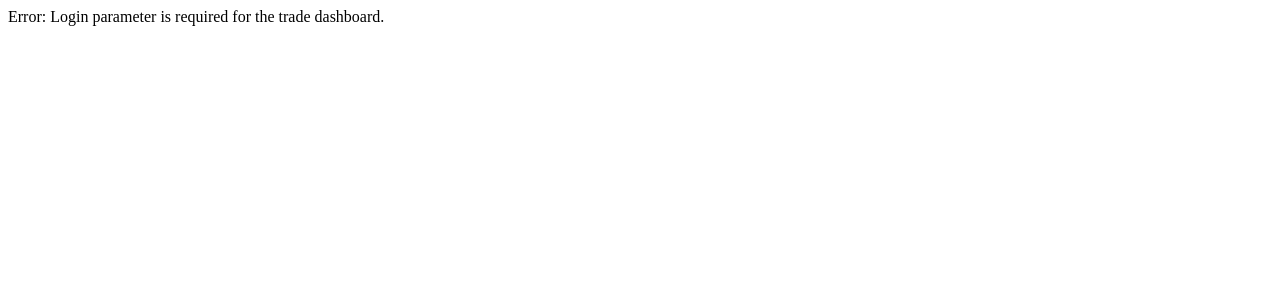
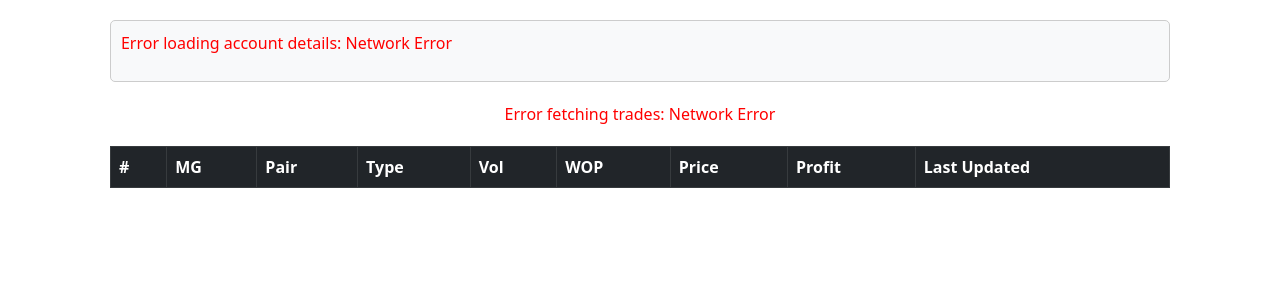
Before and after one commit to chongweehuat/project-T, a PHP site: the page made by simons-algo/index.php in a window 1280 px wide. Shown: the top 300 px of the page. Run offline with PHP 8.4, Linux system fonts and the light colour scheme; lists and menus that the app fills with data are empty.

Commit message:
new open trade dashboard

```diff
--- a/db/my369sa.sql
+++ b/db/my369sa.sql
@@ -13,9 +13,12 @@
   `volume` decimal(15,2) DEFAULT NULL,
   `open_price` decimal(15,5) DEFAULT NULL,
   `profit` decimal(15,2) DEFAULT NULL,
+  `commission`  decimal(15,2) DEFAULT NULL,
   `open_time` datetime DEFAULT NULL,
   `bid_price` decimal(15,5) DEFAULT NULL,
   `ask_price` decimal(15,5) DEFAULT NULL,
+  `current_price` decimal(15,5) DEFAULT NULL,
+  `comment` varchar(100) DEFAULT NULL,
   `last_update` datetime DEFAULT CURRENT_TIMESTAMP
 ) ENGINE=InnoDB DEFAULT CHARSET=utf8mb4;
 ALTER TABLE `trades_open`
--- a/models/AccountModel.php
+++ b/models/AccountModel.php
@@ -9,6 +9,11 @@
 
     public function getAllAccounts() {
         $stmt = $this->db->query("SELECT login, account_name AS name, broker_name, balance, equity, free_margin, last_update FROM accounts");
+        return $stmt->fetchAll(PDO::FETCH_ASSOC);
+    }
+
+    public function getAccountByID($accountId) {
+        $stmt = $this->db->query("SELECT login, account_name AS name, broker_name, balance, equity, free_margin, last_update FROM accounts where login=$accountId");
         return $stmt->fetchAll(PDO::FETCH_ASSOC);
     }
 
--- a/simons-algo/index.php
+++ b/simons-algo/index.php
@@ -1,16 +1,16 @@
 <?php
 // Get the 'view' and 'login' parameters from the URL
 $view = $_GET['view'] ?? 'accounts'; // Default to 'accounts' if no view is specified
-$login = $_GET['login'] ?? null; // Optional parameter for account-specific views
+$account_id = $_GET['account_id'] ?? null; // Optional parameter for account-specific views
 
 // Route to the appropriate view
 switch ($view) {
     case 'openTradeDashboard':
         // Include the openTradeDashboard view only if login is provided
-        if ($login) {
+        if ($account_id) {
             include_once './views/openTradeDashboard.php';
         } else {
-            echo "Error: Login parameter is required for the trade dashboard.";
+            echo "Error: account_id parameter is required for the trade dashboard.";
         }
         break;
 
--- a/simons-algo/views/accounts.php
+++ b/simons-algo/views/accounts.php
@@ -89,7 +89,7 @@
                         const row = `
                             <tr>
                                 <td>
-                                    <a href="?view=openTradeDashboard&login=${account.login}" target="_blank">
+                                    <a href="?view=openTradeDashboard&account_id=${account.login}" target="_blank">
                                         ${account.login}
                                     </a>
                                 </td>
--- a/simons-algo/views/openTradeDashboard.php
+++ b/simons-algo/views/openTradeDashboard.php
@@ -12,6 +12,18 @@
             margin: 20px auto;
         }
 
+        .account-details {
+            max-width: 95%;
+            margin: 20px auto;
+            padding: 10px;
+            display: flex;
+            justify-content: space-between;
+            align-items: center;
+            border: 1px solid #ccc;
+            border-radius: 5px;
+            background-color: #f8f9fa;
+        }
+
         .text-end {
             text-align: right;
         }
@@ -22,7 +34,7 @@
         }
 
         .highlight-negative {
-            color: red;
+            color: red !important;
             font-weight: bold;
         }
 
@@ -34,23 +46,24 @@
 </head>
 <body>
     <div class="container">
-        <h1 class="text-center mt-4">Open Trades Dashboard <?php echo htmlspecialchars($_GET['login'] ?? ''); ?></h1>
-        <div id="loadingSpinner" style="display: none; text-align: center;">
-            <div class="spinner-border text-primary" role="status">
-                <span class="visually-hidden">Loading...</span>
-            </div>
+        <div id="accountDetails" class="account-details">
+            <!-- Account details will be dynamically populated here -->
+            <p>Loading account details...</p>
         </div>
+
         <div id="errorMessage" style="display: none; color: red; text-align: center;"></div>
         <div class="table-container">
             <table class="table table-striped table-bordered" id="tradesTable">
                 <thead class="table-dark">
                     <tr>
                         <th>#</th>
+                        <th>MG</th>
                         <th>Pair</th>
                         <th>Type</th>
-                        <th class="text-end">Total Volume</th>
-                        <th class="text-end">Weighted Open Price</th>
-                        <th class="text-end">Profit</th>
+                        <th>Vol</th>
+                        <th>WOP</th>
+                        <th>Price</th>
+                        <th>Profit</th>
                         <th>Last Updated</th>
                     </tr>
                 </thead>
@@ -62,19 +75,39 @@
     </div>
 
     <script>
-        const login = "<?php echo htmlspecialchars($_GET['login'] ?? ''); ?>";
-        const apiEndpoint = `https://sapi.my369.click/getTrades.php?account_id=${login}`;
+        const account_id = "<?php echo htmlspecialchars($_GET['account_id'] ?? ''); ?>";
+        const accountEndpoint = `https://sapi.my369.click/getAccountByID.php?account_id=${account_id}`;
+        const tradesEndpoint = `https://sapi.my369.click/getTrades.php?account_id=${account_id}`;
+
+        async function fetchAccountDetails() {
+            const accountDetailsDiv = document.getElementById("accountDetails");
+            try {
+                const response = await axios.get(accountEndpoint);
+                if (response.data.status === "success" && response.data.data.length > 0) {
+                    const account = response.data.data[0];
+                    accountDetailsDiv.innerHTML = `
+                        <div>${account.name}</div>
+                        <div>${account.broker_name}</div>
+                        <div> ${account_id}</div>
+                        <div>BAL: ${parseFloat(account.balance).toFixed(2)}</div>
+                        <div>EQT: ${parseFloat(account.equity).toFixed(2)}</div>
+                        <div>FM: ${parseFloat(account.free_margin).toFixed(2)}</div>
+                        <div>${account.last_update}</div>
+                    `;
+                } else {
+                    accountDetailsDiv.innerHTML = `<p style="color: red;">Failed to load account details</p>`;
+                }
+            } catch (error) {
+                accountDetailsDiv.innerHTML = `<p style="color: red;">Error loading account details: ${error.message}</p>`;
+            }
+        }
 
         async function fetchAndRenderTrades() {
-            const spinner = document.getElementById("loadingSpinner");
             const errorMessage = document.getElementById("errorMessage");
-            spinner.style.display = "block";
             errorMessage.style.display = "none";
 
             try {
-                const response = await axios.get(apiEndpoint);
-
-                spinner.style.display = "none";
+                const response = await axios.get(tradesEndpoint);
 
                 if (response.data.status === "success" && response.data.data) {
                     const trades = response.data.data;
@@ -90,10 +123,12 @@
                         const row = `
                             <tr id="trade-${trade.id}" class="highlight-update">
                                 <td>${index + 1}</td>
+                                <td>${trade.magic_number || "-"}</td>
                                 <td>${trade.pair}</td>
                                 <td>${trade.order_type}</td>
                                 <td class="text-end">${parseFloat(trade.total_volume).toFixed(2)}</td>
                                 <td class="text-end">${parseFloat(trade.weighted_open_price).toFixed(5)}</td>
+                                <td class="text-end">${parseFloat(trade.current_price).toFixed(5)}</td>
                                 <td class="text-end ${profitClass}">${parseFloat(trade.profit).toFixed(2)}</td>
                                 <td>${trade.last_update}</td>
                             </tr>
@@ -106,15 +141,16 @@
                     errorMessage.style.display = "block";
                 }
             } catch (error) {
-                spinner.style.display = "none";
                 errorMessage.textContent = "Error fetching trades: " + error.message;
                 errorMessage.style.display = "block";
             }
         }
 
         document.addEventListener("DOMContentLoaded", () => {
+            fetchAccountDetails();
             fetchAndRenderTrades();
-            setInterval(fetchAndRenderTrades, 10000);
+            setInterval(fetchAccountDetails, 10000); // Refresh account details every 10 seconds
+            setInterval(fetchAndRenderTrades, 10000); // Refresh trades every 10 seconds
         });
     </script>
 </body>
```
Also changed, not shown: api/getAccountByID.php (added, +35 -0 lines), models/TradeModel.php (+39 -13 lines).
